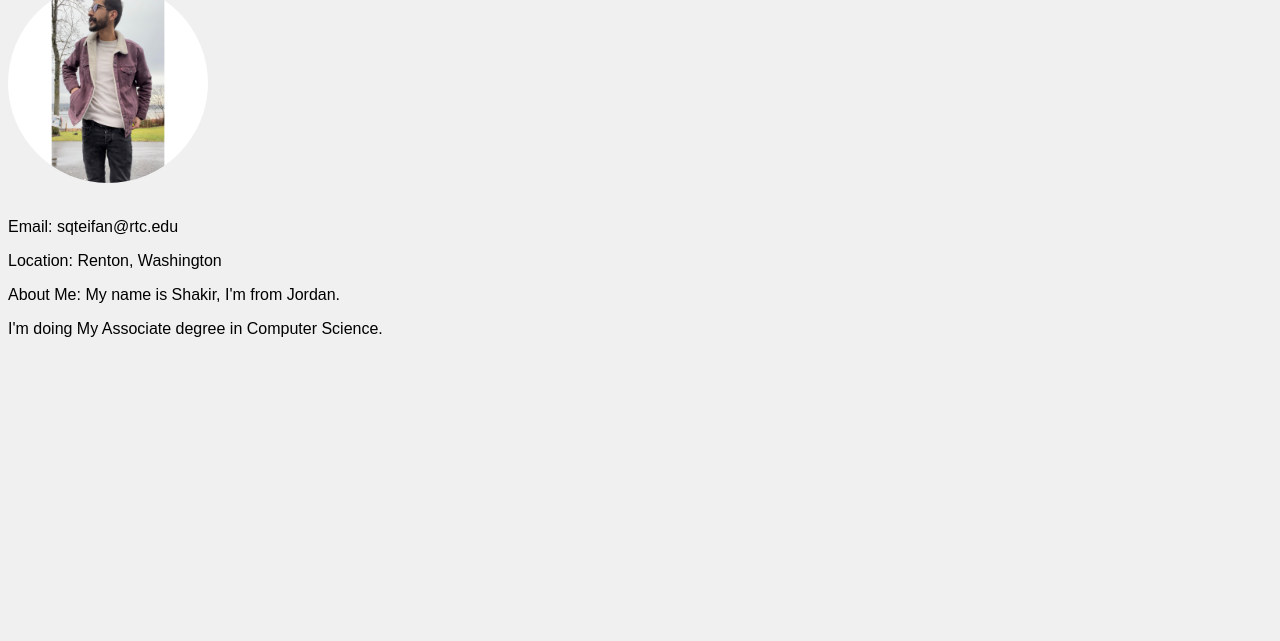
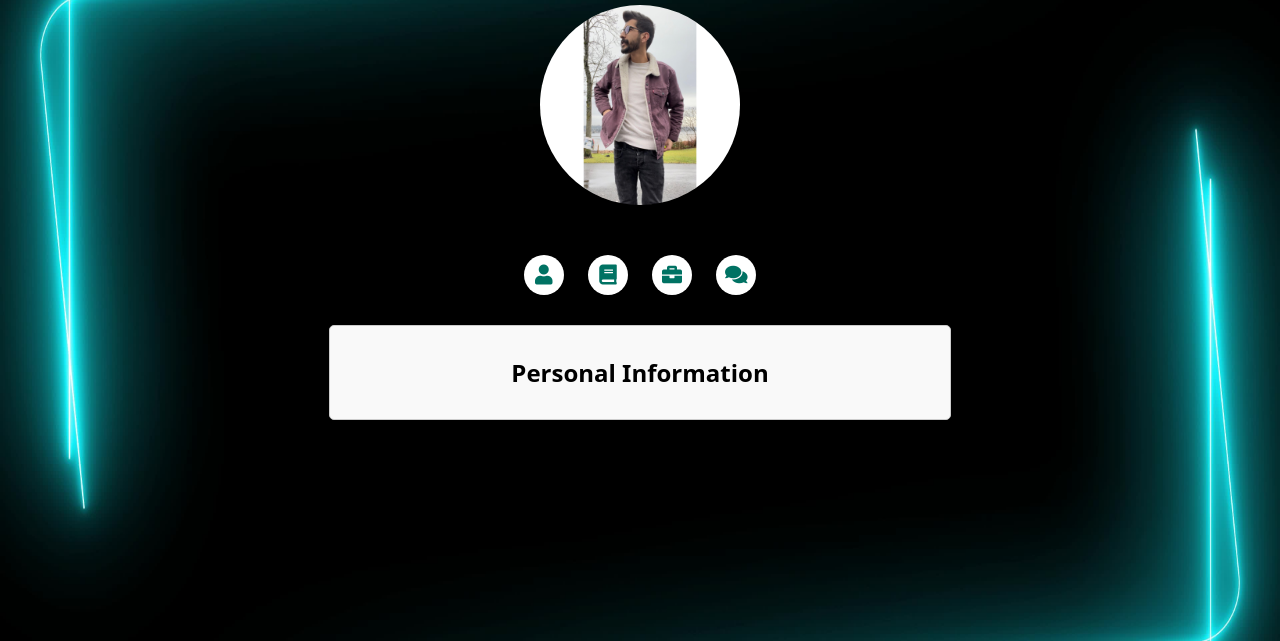
Before and after one commit to ShakiQ/ShakirQteifan, a plain HTML site: page index.html in a window 1280 px wide. Shown: the part 159-800 px from the top of the page. Drawn offline with Linux system fonts and the light colour scheme.

Commit message:
shakir
upgrading

```diff
--- a/index.html
+++ b/index.html
@@ -4,18 +4,120 @@
     <meta charset="UTF-8">
     <meta name="viewport" content="width=device-width, initial-scale=1.0">
     <title>ShakiQ</title>
-    <link rel="stylesheet" href="styl.css" type="text/css">
+    <style>
+        body {
+    font-family: system-ui, -apple-system, BlinkMacSystemFont, 'Segoe UI', Roboto, Oxygen, Ubuntu, Cantarell, 'Open Sans', 'Helvetica Neue', sans-serif;
+    background-image: url(Back2.jpg); /* Replace 'path_to_your_image.jpg' with your image URL */
+    background-size: 100% 165%;
+    background-repeat: no-repeat;
+    margin: 0;
+    padding: 0;
+
+
+}
+        .profile-card {
+            text-align: center;
+            margin-top: 100px;
+
+
+            border-radius: 0px;
+        }
+        .profile-picture {
+            width: 200px;
+            height: 200px;
+            border-radius: 50%;
+            margin: 0 auto 15px;
+        }
+        .navbar {
+
+            text-align: center;
+            padding: 10px;
+            border-radius: 5px;
+            margin-top: 20px;
+        }
+        .navbar a {
+    text-decoration: none;
+    display: inline-flex;
+    align-items: center;
+    justify-content: center;
+    width: 40px;
+    height: 40px;
+    margin: 0 10px;
+    border-radius: 50%;
+    background-color: #ffffff;
+    color: #007263;
+    transition: all 0.3s ease;
+}
+
+.navbar a i {
+    font-size: 20px;
+}
+            .section {
+            display: none;
+            background-color: #f9f9f9;
+            border: 1px solid #ccc;
+            border-radius: 5px;
+            padding: 10px;
+            margin-top: 20px;
+            max-width: 600px;
+            width: 80%;
+            margin-left: auto;
+            margin-right: auto;
+        }
+        .active-section {
+            display: block;
+        }
+        #text-color{
+
+            color:#f9f9f9 ;}
+
+
+    </style>
 </head>
 <body>
-    <div class="profile-card"> <title>Shakir</title></div>
-    <h1>Shakir Qteifan</h1>
-    <img class="profile-picture" src="Shakir.Q.jpg" alt="User's Profile Picture">
-        <p>Email: sqteifan@rtc.edu</p>
-        <p>Location: Renton, Washington</p>
-        <p>About Me: My name is Shakir, I'm from Jordan. </p>
-         I'm doing My Associate degree in Computer Science.
-        </p>
+    <div class="profile-card">
+        <h1 id="text-color">Shakir Qteifan</h1>
+        <img class="profile-picture" src="Shakir.Q.jpg" alt="User's Profile Picture">
+
+       <div class="navbar">
+    <a href="#" onclick="showSection('personal-info')"><i class="fas fa-user"></i></a>
+    <a href="#" onclick="showSection('study-info')"><i class="fas fa-book"></i></a>
+    <a href="#" onclick="showSection('experiences')"><i class="fas fa-briefcase"></i></a>
+    <a href="#" onclick="showSection('communication')"><i class="fas fa-comments"></i></a>
+    <link rel="stylesheet" href="https://cdnjs.cloudflare.com/ajax/libs/font-awesome/5.15.4/css/all.min.css" integrity="...">
+
+</div>
+
+        <div class="section personal-info active-section">
+            <h2>Personal Information</h2>
+            <!-- Personal information details -->
+        </div>
+
+        <div class="section study-info">
+            <h2>Study Information</h2>
+            <!-- Study information details -->
+        </div>
+
+        <div class="section experiences">
+            <h2>Previous Experiences</h2>
+            <!-- Previous experiences details -->
+        </div>
+
+        <div class="section communication">
+            <h2>Communication</h2>
+            <!-- Communication details -->
+        </div>
     </div>
+
+    <script>
+        function showSection(sectionName) {
+            const sections = document.querySelectorAll('.section');
+            sections.forEach(section => {
+                section.classList.remove('active-section');
+            });
+
+            document.querySelector('.' + sectionName).classList.add('active-section');
+        }
+    </script>
 </body>
-
 </html>
--- a/styl.css
+++ b/styl.css
@@ -13,8 +13,8 @@ body {
     text-align: center;
 }
 .profile-picture {
-    width: 200px;
-    height: 200px;
+    width: 20px;
+    height: 20px;
     border-radius: 50%;
     margin: 0 auto 15px;
 }
```
Also changed, not shown: Back2.jpg (added).
